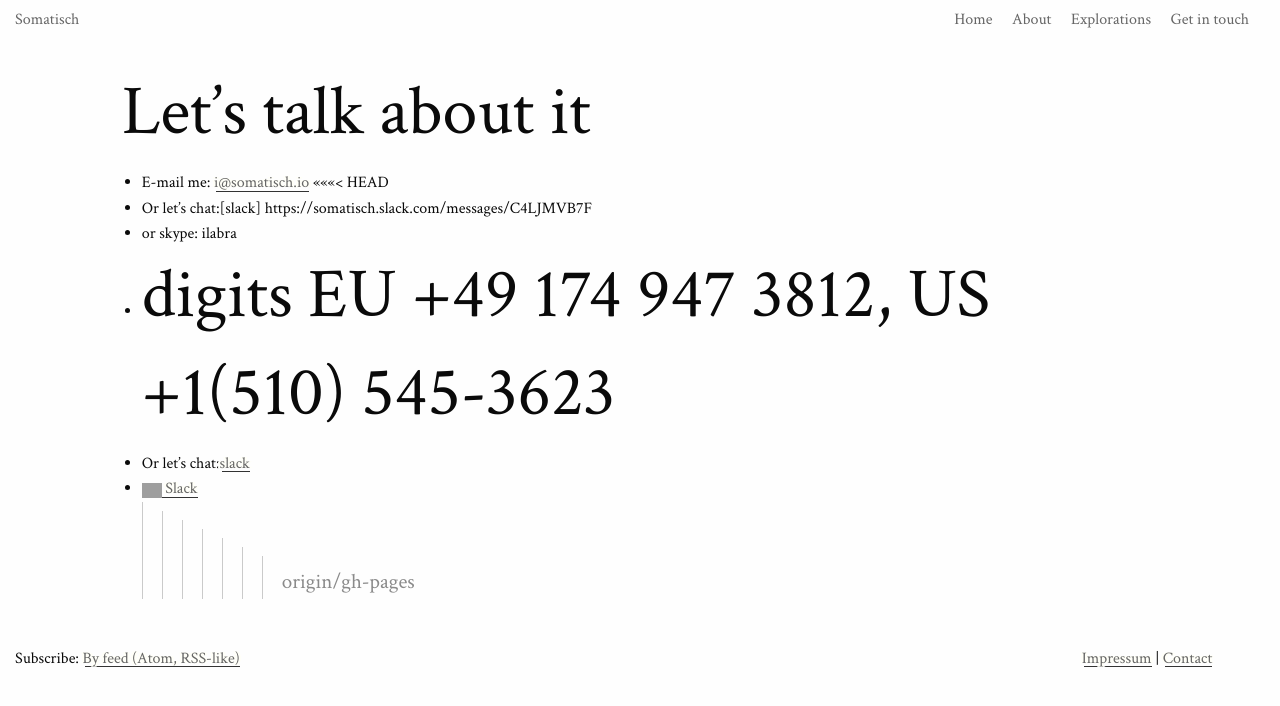
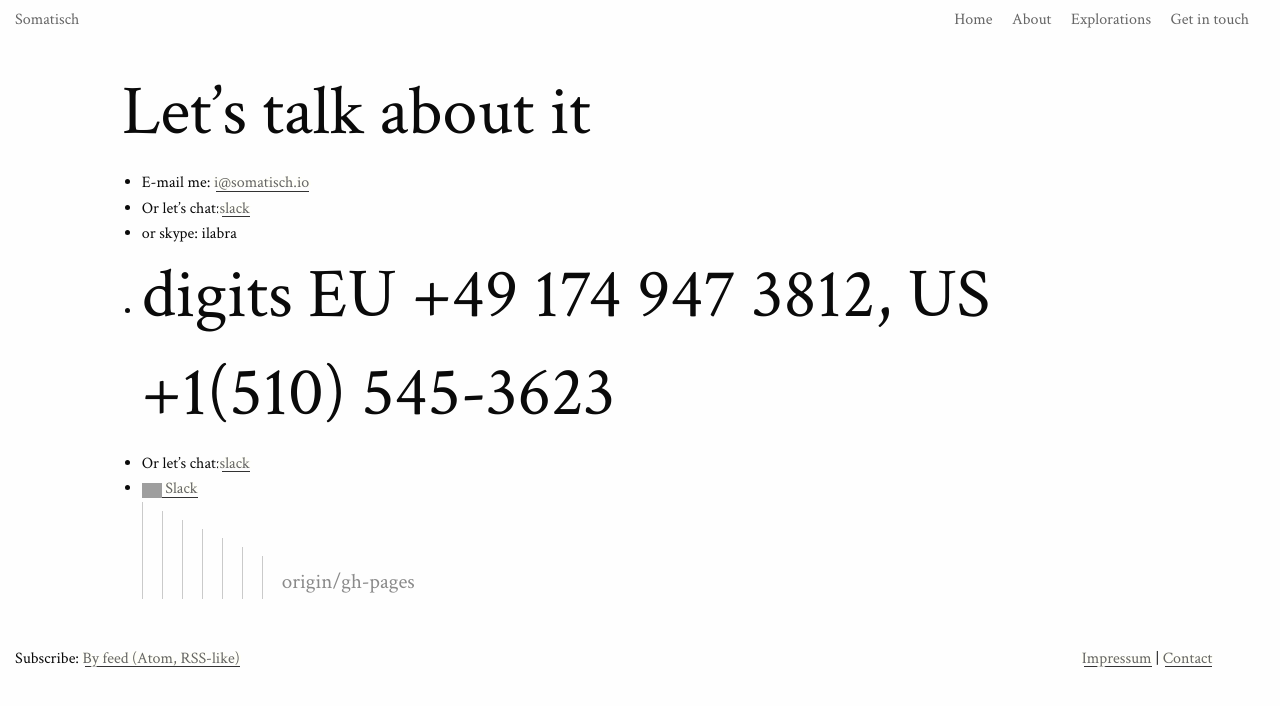
Before and after one commit to somatisch/somatisch-site, a Jekyll site: the page built from contact.md, in a window 1280 px wide. Shown: the top 706 px of the page. Built offline with Jekyll 4.4.1, drawn with Linux system fonts in a browser that asks for light colours; nearby versions of some CDN libraries; grey boxes are pictures that could not be loaded.

Commit message:
fixing head madness

```diff
--- a/contact.md
+++ b/contact.md
@@ -7,8 +7,7 @@ order: 5
 
 # Let's talk about it
 - E-mail me: <a href="mailto:i@somatisch.io">i@somatisch.io</a>
-<<<<<<< HEAD
-- Or let's chat:[slack] https://somatisch.slack.com/messages/C4LJMVB7F
+- Or let's chat:[slack](https://somatisch.slack.com/messages/C4LJMVB7F)
 - or skype: ilabra
 -  digits EU +49 174 947 3812, US +1(510) 545-3623
 =======
```
